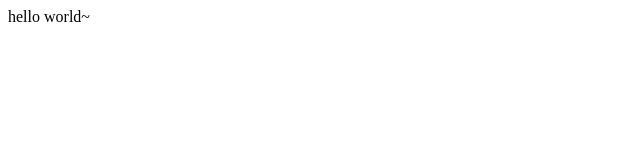
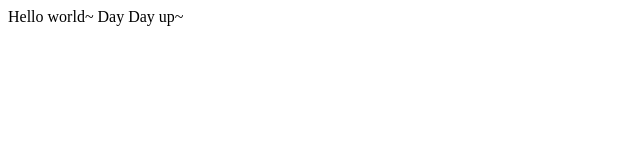
Before and after one commit to supersoda/firstcode, a plain HTML site: page index.html in a window 1280 px wide. Shown: the whole page, without its empty margins (0-640 px from the left). Drawn offline with Linux system fonts and the light colour scheme.

Commit message:
day day up~

```diff
--- a/index.html
+++ b/index.html
@@ -5,6 +5,7 @@
     <title>Title</title>
 </head>
 <body>
-hello world~
+Hello world~
+Day Day up~
 </body>
 </html>
```
